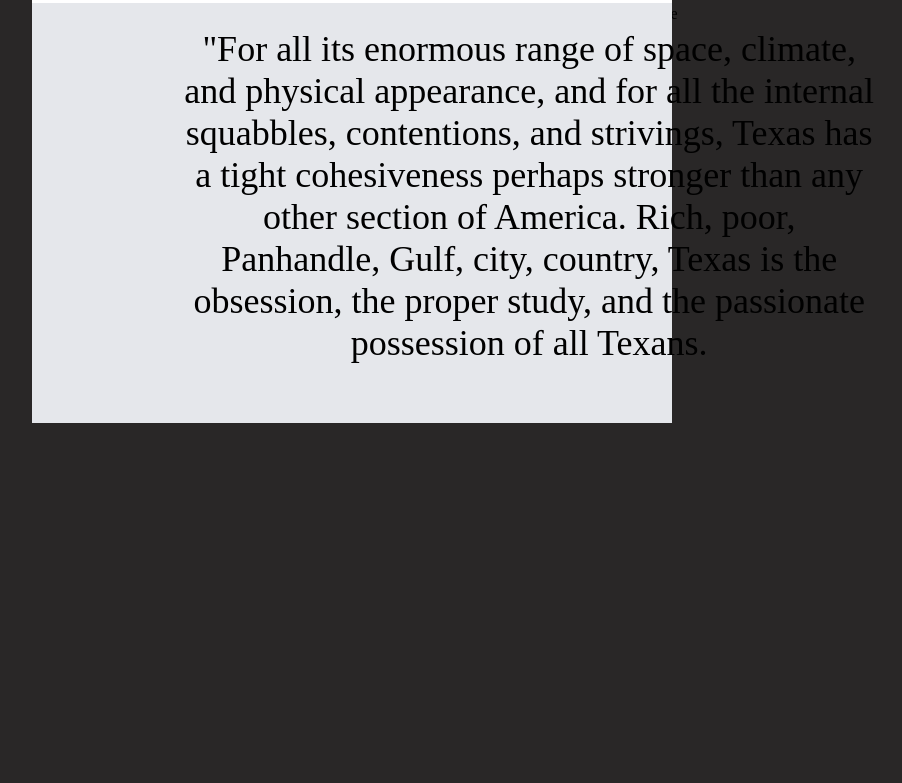
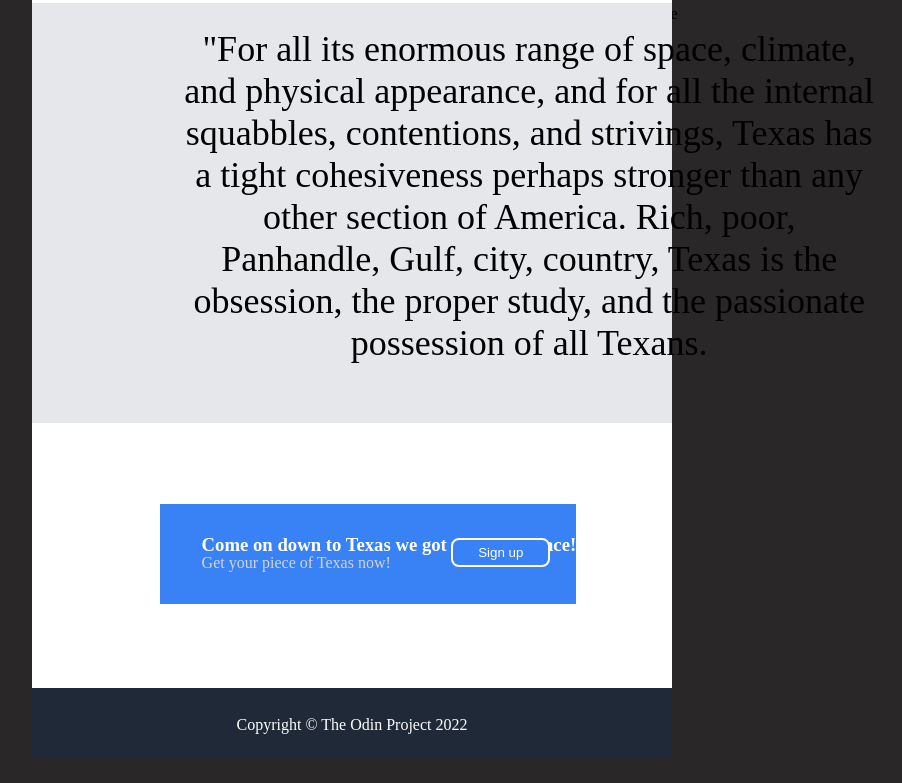
Before and after one commit to zipzopboppitybop/Landing_Page, a plain HTML site: page index.html in a window 1280 px wide. Shown: the part 902-1685 px from the top of the page, without its empty margins (288-1190 px from the left). After the commit the page ends 1660 px from the top, so only its background shows below. Drawn offline with Linux system fonts and the light colour scheme.

Commit message:
Added Quotes and Footer

```diff
--- a/index.html
+++ b/index.html
@@ -68,5 +68,17 @@
       </p>
       <h4>~John Steinbeck</h4>
     </div>
+
+    <div id="call">
+      <div id="foo">
+        <h3>Come on down to Texas we got plenty of space!</h3>
+        <p id="subtext">Get your piece of Texas now!</p>
+        <button id="bottom_button">Sign up</button>
+      </div>
+    </div>
+
+    <div id="footer">
+      <p id="footer_text">Copyright &copy The Odin Project 2022</p>
+    </div>
   </body>
 </html>
--- a/styles.css
+++ b/styles.css
@@ -1,14 +1,16 @@
 body{
     margin: 0;
-    height: 100%;
+    width: 100%;
+    height: 100vh;
     background-color: rgb(41, 39, 39);
-
+    overflow-x: hidden;
 }
 
 div{
     background-color: white;
     width: 50%;
     position: relative;
+    left: 25%;
 }
 
 #header{
@@ -16,7 +18,6 @@ div{
     width: 50%;
     height: 450px;
     position: relative;
-    left: 25%;
 }
 
 #header_img{
@@ -82,7 +83,7 @@ button{
     color: white;
     border: 0px solid white;
     padding: 5px 25px;
-    border-radius: 5px;
+    border-radius: 8px;
     position: relative;
 }
 
@@ -96,7 +97,6 @@ button{
     background-color: white;
     width: 50%;
     position: relative;
-    left: 25%;
     top: -322px;
     height: 450px;
 }
@@ -147,7 +147,6 @@ button{
     background-color: #e5e7eb;
     width: 50%;
     position: relative;
-    left: 25%;
     top: -360px;
     height: 420px;
 }
@@ -167,3 +166,49 @@ h4{
     position: relative;
     left: 1000px;
 }
+
+#call{
+    background-color: white;
+    height: 270px;
+    top: -379px;
+}
+
+#foo{
+    position: relative;
+    width: 65%;
+    height: 100px;
+    background-color: #3882f6;
+    top: 30%;
+    left: 20%;
+}
+
+h3{
+    position: relative;
+    color: white;
+    left: 10%;
+    top: 30%;
+}
+
+#subtext{
+    top: 10%;
+    left: 10%;
+    color: rgb(214, 211, 211);
+}
+
+#bottom_button{
+    left: 70%;
+    top: -40px;
+    border: 2px solid white;
+}
+
+#footer{
+    background-color: #1f2937;
+    height: 70px;
+    top: -400px;
+    padding: 0;
+    text-align: center;
+}
+
+#footer_text{
+    top: 40%;
+}
```
